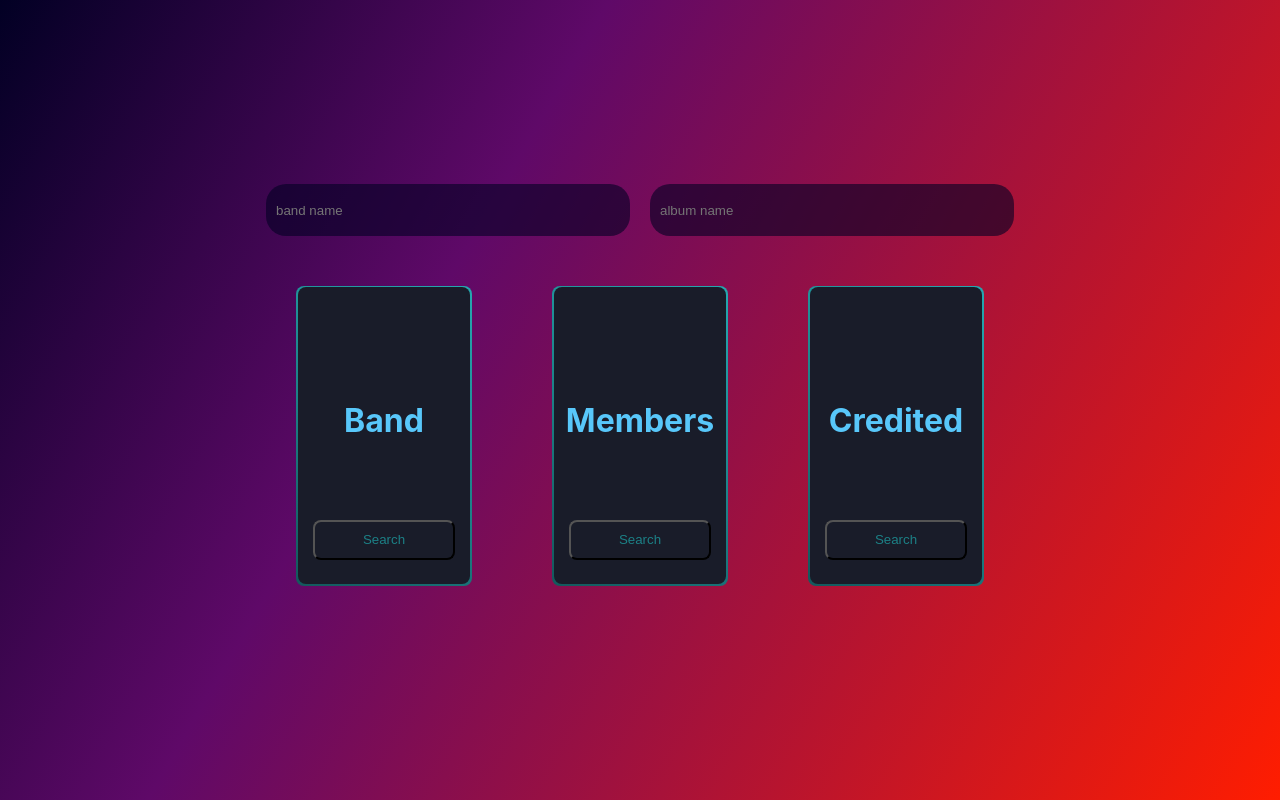
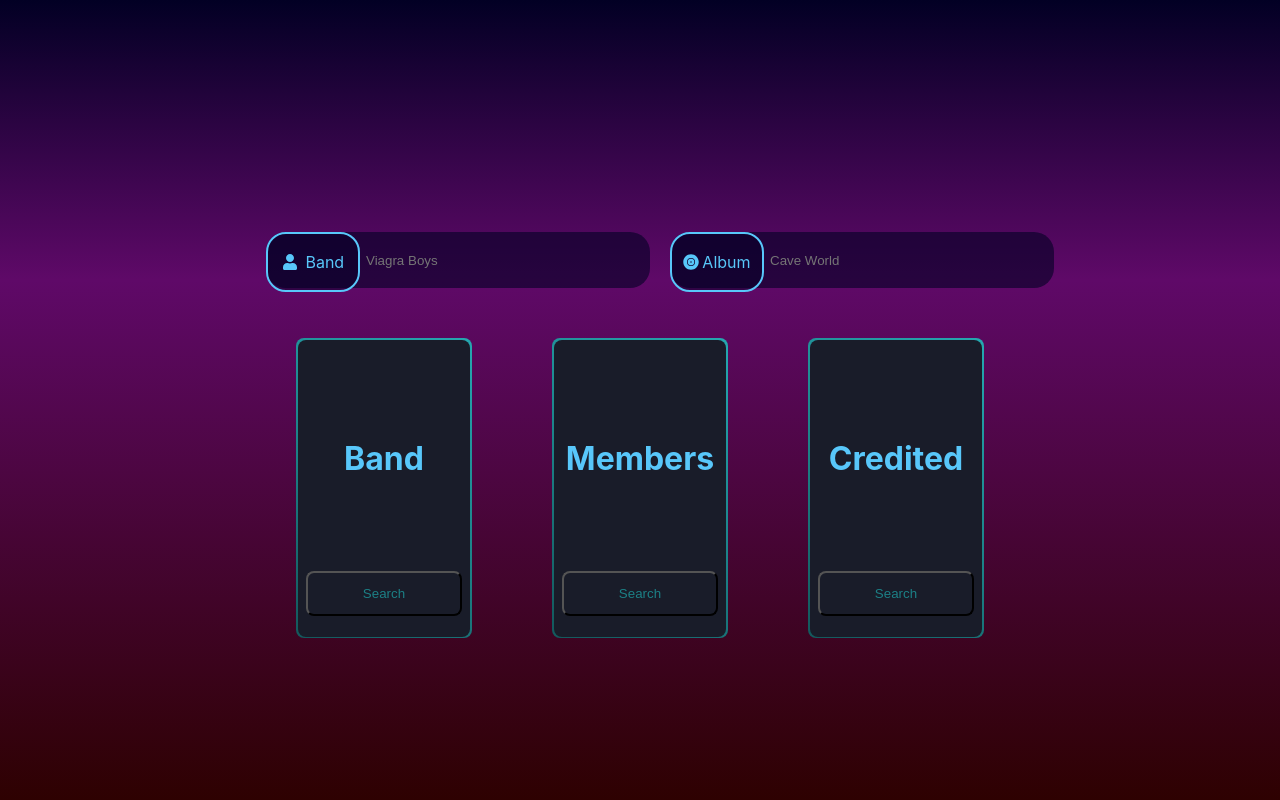
Before and after one commit to EricLusk-Jopson/vinylPeriphery, a React (Create React App) app: page / in a window 1280 px wide. Built offline with nearby package versions, Linux system fonts and the light colour scheme.

Commit message:
Search section working. Onto the results styling

```diff
--- a/package.json
+++ b/package.json
@@ -8,6 +8,7 @@
     "@testing-library/user-event": "^13.5.0",
     "react": "^18.2.0",
     "react-dom": "^18.2.0",
+    "react-icons": "^4.8.0",
     "react-scripts": "5.0.1",
     "styled-components": "^5.3.9",
     "tinycolor2": "^1.6.0",
--- a/src/App.js
+++ b/src/App.js
@@ -1,4 +1,5 @@
 import { useState, useEffect, React } from "react";
+import { FaUser, FaRecordVinyl } from "react-icons/fa";
 import {
   loadMore,
   bandReleases,
@@ -6,7 +7,8 @@ import {
   contributorReleases,
 } from "./helpers/asyncCalls";
 import { ContentWindow } from "./components/styles/ContentWindow.styled";
-import { ItemGroup, StyledInput } from "./components/styles/InputGroup.styled";
+import { ItemGroup } from "./components/styles/ItemGroup.styled";
+import { Input } from "./components/Input";
 import { SearchCard } from "./components/SearchCard";
 
 function App() {
@@ -95,70 +97,81 @@ function App() {
     );
   }, [data, excludeArtist]);
 
+  useEffect(() => {
+    console.log(data);
+    console.log(displayResults);
+  }, [data, displayResults]);
+
   return (
     <>
       <ContentWindow>
         <ItemGroup>
-          <StyledInput
-            type="text"
+          <Input
+            icon={<FaUser />}
+            text="Band"
+            placeholder="Viagra Boys"
+            onChange={onChange}
             name="band"
             value={band}
-            placeholder="band name"
+          ></Input>
+          <Input
+            icon={<FaRecordVinyl />}
+            text="Album"
+            placeholder="Cave World"
             onChange={onChange}
-          />
-          <StyledInput
-            type="text"
             name="album"
             value={album}
-            placeholder="album name"
-            onChange={onChange}
-          />
+          ></Input>
         </ItemGroup>
         <ItemGroup>
           <SearchCard
             title="Band"
-            text="Returns a collection of all known releases associated with the band/artist. This is the fastest available search and typically yields the smallest set of results."
+            text="Returns a collection of all releases associated with the band/artist. This is the fastest available search and typically yields the smallest set of results."
             color={"rgb(28, 128, 134)"}
+            searchFn={getBandReleases}
           ></SearchCard>
           <SearchCard
             title="Members"
-            text="Returns a collection of all known releases associated with the band/artist. This is the fastest available search and typically yields the smallest set of results."
+            text="Returns a collection of all releases from each of the band's members. This search may take longer for large and/or long-running groups."
             color="rgb(28, 128, 134)"
+            searchFn={getMemberReleases}
           ></SearchCard>
           <SearchCard
             title="Credited"
-            text="Returns a collection of all known releases associated with the band/artist. This is the fastest available search and typically yields the smallest set of results."
+            text="Returns all releases associated with the record's credited artists, including session musicians. This search may take over a minute to perform."
             color="rgb(28, 128, 134)"
+            searchFn={getContributorReleases}
           ></SearchCard>
         </ItemGroup>
       </ContentWindow>
+      {displayResults && displayResults.length > 0 && (
+        <ContentWindow reverse>
+          {displayResults.map((release) => (
+            <>
+              <h3>
+                {release.artist} - {release.title}, {release.year}.
+              </h3>
+              {release.contributors.map((contributor) => {
+                return (
+                  <p>
+                    - {contributor.name}{" "}
+                    {contributor.roles.lenth > 0 &&
+                      `(${contributor.roles.join(", ")})`}
+                  </p>
+                );
+              })}
+            </>
+          ))}
+        </ContentWindow>
+      )}
 
       <div style={{ display: "none" }}>
-        <form>
-          <input
-            type="text"
-            name="band"
-            value={band}
-            placeholder="band name"
-            onChange={onChange}
-          />
-          <input
-            type="text"
-            name="album"
-            value={album}
-            placeholder="album name"
-            onChange={onChange}
-          />
-        </form>
         <label>Exlude listings by the same artist</label>
         <input
           type="checkbox"
           checked={excludeArtist}
           onChange={toggleArtistExclusion}
         ></input>
-        <button onClick={getBandReleases}>artist</button>
-        <button onClick={getMemberReleases}>members</button>
-        <button onClick={getContributorReleases}>contributors</button>
         <div>
           {displayResults &&
             displayResults.length > 0 &&
--- /dev/null
+++ b/src/components/Input.jsx
@@ -0,0 +1,24 @@
+import React from "react";
+import {
+  InputGroup,
+  StyledInput,
+  StyledLabel,
+} from "./styles/InputGroup.styled";
+
+export const Input = ({ icon, text, ...props }) => {
+  return (
+    <InputGroup>
+      <StyledInput
+        placeholder={props.placeholder}
+        onChange={props.onChange}
+        type="text"
+        name={props.name}
+        value={props.value}
+      ></StyledInput>
+      <StyledLabel>
+        {icon}
+        <span>{text}</span>
+      </StyledLabel>
+    </InputGroup>
+  );
+};
--- a/src/components/SearchCard.jsx
+++ b/src/components/SearchCard.jsx
@@ -1,7 +1,7 @@
 import React from "react";
 import { StyledSearchCard, BorderCard } from "./styles/SearchCard.styled";
 
-export const SearchCard = ({ title, text, color }) => {
+export const SearchCard = ({ title, text, color, searchFn }) => {
   return (
     <BorderCard color={color}>
       <StyledSearchCard color={color}>
@@ -14,7 +14,7 @@ export const SearchCard = ({ title, text, color }) => {
           })}
         </div>
 
-        <button>Search</button>
+        <button onClick={searchFn}>Search</button>
       </StyledSearchCard>
     </BorderCard>
   );
--- a/src/components/styles/ContentWindow.styled.js
+++ b/src/components/styles/ContentWindow.styled.js
@@ -2,16 +2,26 @@ import styled from "styled-components";
 
 export const ContentWindow = styled.div`
   display: flex;
+  padding-top: 100px;
   flex-direction: column;
   align-items: center;
   justify-content: center;
-  height: 100vh;
-  background: linear-gradient(
-    120deg,
+  min-height: calc(100vh - 100px);
+  height: fit-content;
+  background: ${(props) =>
+    props.reverse
+      ? `linear-gradient(
+    180deg,
+    rgba(46, 1, 1, 1) 10%,
+    rgba(95, 9, 104, 1) 65%,
+    rgba(2, 0, 36, 1) 90%
+  );`
+      : `linear-gradient(
+    180deg,
     rgba(2, 0, 36, 1) 0%,
     rgba(95, 9, 104, 1) 35%,
-    rgba(255, 29, 0, 1) 100%
-  );
+    rgba(46, 1, 1, 1) 100%
+  );`}
   border: none;
   z-index: -1;
 `;
--- a/src/components/styles/InputGroup.styled.js
+++ b/src/components/styles/InputGroup.styled.js
@@ -1,20 +1,61 @@
 import styled from "styled-components";
 
-export const ItemGroup = styled.div`
-  width: 60%;
-  display: flex;
-  flex-driection: row;
-  align-items: center;
-  justify-content: center;
-  background: none;
+export const InputGroup = styled.div`
+  position: relative;
 `;
 
 export const StyledInput = styled.input`
-  height: 3.2rem;
   border: none;
   border-radius: 20px;
   flex-grow: 1;
   margin: 10px;
-  padding: 0px 10px;
+  padding: 10px 100px;
   background: rgba(2, 0, 36, 0.6);
+  color: rgba(88, 199, 250, 1);
+
+  display: inline-block;
+  min-width: 300px;
+  width: 30vw;
+  max-width: 500px;
+  height: 3.5rem;
+  box-sizing: border-box;
+  border-radius: 20px;
+  transition: all 0.4s ease-out;
+
+  transition: all 0.4s ease-out;
+  transition-delay: 0.4s;
+
+  &:focus + label {
+    transform: translateY(-65px) translateX(0%);
+    transition: all 0.4s ease-in;
+  }
+
+  &:focus {
+    padding: 10px;
+    transition: all 0.4s ease-out;
+    transition-delay: 0.4s;
+  }
 `;
+
+export const StyledLabel = styled.label`
+  position: absolute;
+  top: 10px;
+  left: 10px;
+  bottom: 0;
+  height: 3.5rem;
+  width: 70px;
+
+  display: flex;
+  flex-direction: row;
+  justify-content: space-around;
+  align-items: center;
+  line-height: 40px;
+  color: rgb(88, 199, 250, 1);
+  border-radius: 20px;
+  padding: 0 10px;
+  background: rgba(2, 0, 36, 0.5);
+  border: 2px solid rgba(88, 199, 250, 1);
+  transform: translateZ(0) translateX(0);
+  transition: all 0.3s ease-in;
+  transition-delay: 0.2s;
+`;
--- /dev/null
+++ b/src/components/styles/ItemGroup.styled.js
@@ -0,0 +1,10 @@
+import styled from "styled-components";
+
+export const ItemGroup = styled.div`
+  width: 60vw;
+  display: flex;
+  flex-driection: row;
+  align-items: center;
+  justify-content: space-around;
+  background: none;
+`;
--- a/src/components/styles/SearchCard.styled.js
+++ b/src/components/styles/SearchCard.styled.js
@@ -18,18 +18,15 @@ export const BorderCard = styled.div`
   }
 
   display: flex;
+  flex-grow: 1;
   justify-content: center;
   align-items: center;
-  width: 200px;
   height: 300px;
   margin: 40px;
   border-radius: 8px;
   background-image: linear-gradient(
     var(--rotate),
-    ${(props) => {
-      console.log({ ...props });
-      return tinycolor(props.color).darken(10);
-    }},
+    ${(props) => tinycolor(props.color).darken(10)},
     ${(props) => props.color} 44%,
     ${(props) => tinycolor(props.color).lighten(10)}
   );
@@ -38,39 +35,36 @@ export const BorderCard = styled.div`
 
 export const StyledSearchCard = styled.div`
   background: #191c29;
+  position: relative;
   width: 98%;
   height: 99%;
   border-radius: 8px;
-  justify-content: flex-end;
-  align-items: center;
-  text-align: center;
-  display: grid;
-  grid-template-columns: 100%;
-  grid-template-rows: 20% 50% 30%;
   font-size: 1em;
   cursor: pointer;
+  padding: none;
 
-  .title-hover {
-    grid-area: 1 / 1 / span 1 / span 1;
-    opacity: 0;
-    transition: 1s;
+  .title {
+    position: absolute;
+    top: 30%;
+    left: 5%;
+    width: 90%;
+    height: 20%;
+    display: flex;
+    justify-content: center;
+    align-items: center;
+    transition: 0.5s;
   }
 
-  .title {
-    grid-area: 2 / 1 / span 1 / span 1;
-    transition: 1s;
+  .body {
+    position: absolute;
+    top: 20%;
+    left: 5%;
+    width: 90%;
+    height: 20%;
   }
 
   &:hover .title {
-    opacity: 0;
-  }
-
-  &:hover .title-hover {
-    opacity: 1;
-  }
-
-  .body {
-    grid-area: 2 / 1 / span 1 / span 1;
+    top: 0%;
   }
 
   &:hover p {
@@ -78,24 +72,26 @@ export const StyledSearchCard = styled.div`
   }
 
   p {
-    font-size: 0.8rem;
+    font-size: 0.9rem;
     color: rgb(88, 199, 250, 0);
     transition: 1s;
   }
 
   h1 {
     color: rgb(88, 199, 250, 1);
-    transition: 0.3s;
+    margin: 0;
   }
 
   button {
-    grid-area: 3 / 1 / span 1 / span 1;
-    margin: 20px 5px;
+    position: absolute;
+    bottom: 7%;
+    left: 5%;
+    height: 15%;
+    width: 90%;
     color: ${(props) => props.color};
+    padding: none;
     background: none;
-    height: 40px;
     border-radius: 8px;
-    margin: 0px 15px;
     transition: 0.3s;
   }
 
--- a/src/helpers/asyncCalls.js
+++ b/src/helpers/asyncCalls.js
@@ -51,14 +51,14 @@ const getArtistReleases = async (artists) => {
 export const bandReleases = async (band, album) => {
   // searching with input params
   const response = await getSearchResult(band, album);
-  console.log(response);
-  console.log(response.results);
 
   // fetch the release information for the first result
   const release = await fetch(response.results[0].resource_url).then((res) =>
     res.json()
   );
-  console.log(release);
+  console.log(
+    await fetch(response.results[0].resource_url).then((res) => res.json())
+  );
 
   // fetch the list of artists
   const artists = await Promise.all(
```
Also changed, not shown: 1 other file (tests, documents, lock files or other folders).
